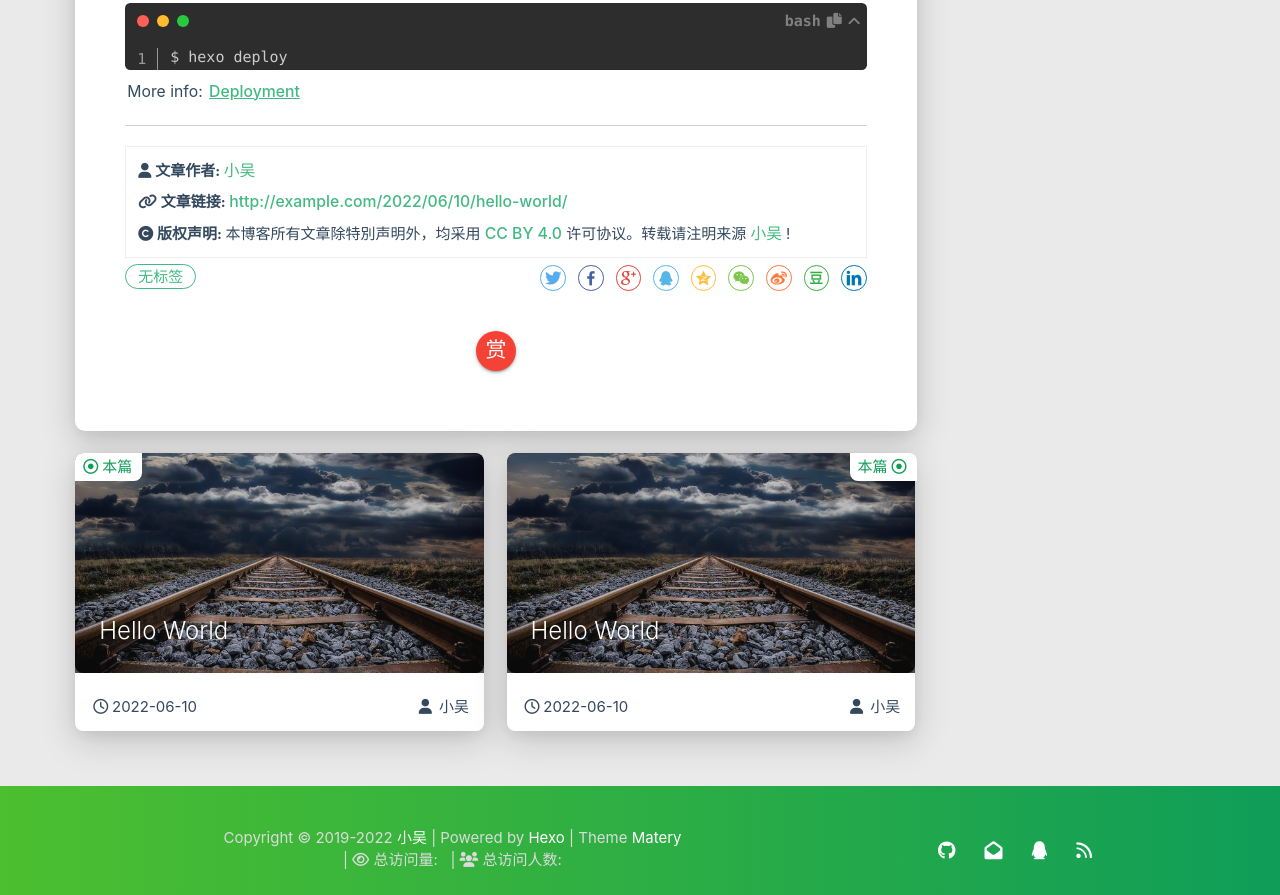
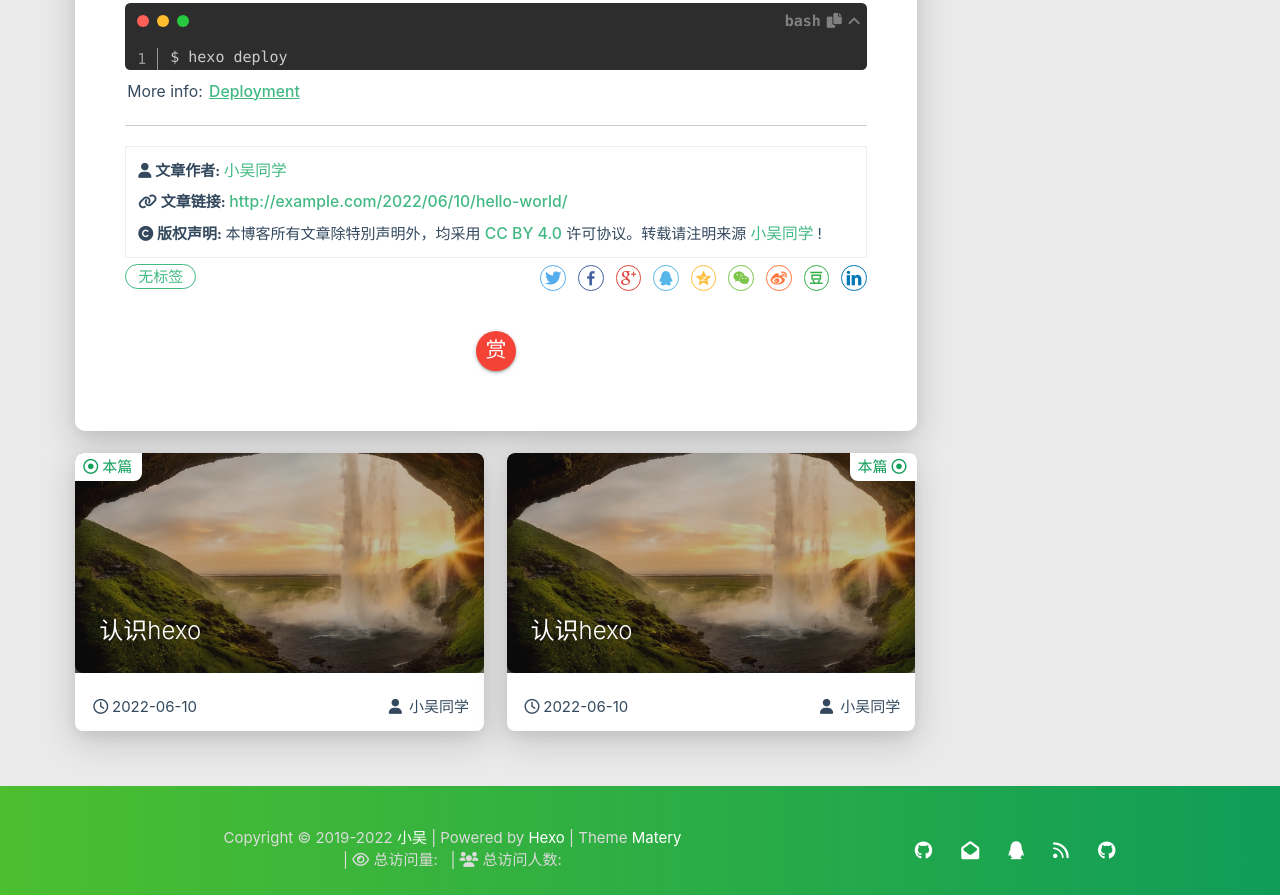
Before and after one commit to 2022022/2022022.github.io, a plain HTML site: page 2022/06/10/hello-world/index.html in a window 1280 px wide. Shown: the part 1173-2068 px from the top of the page. Drawn offline with Linux system fonts and the light colour scheme; some packages are replaced by stand-ins of ours; no server answers; a script that the page names is missing.

Commit message:
Site updated: 2022-06-20 20:39:05

```diff
--- a/2022/06/10/hello-world/index.html
+++ b/2022/06/10/hello-world/index.html
@@ -4,7 +4,7 @@
 
 <head>
     <meta charset="utf-8">
-    <meta name="keywords" content="Hello World, 小吴同学">
+    <meta name="keywords" content="认识hexo, 小吴同学">
     <meta name="description" content="Welcome to Hexo! This is your very first post. Check documentation for more info. If you get any problems when using Hex">
     <meta http-equiv="X-UA-Compatible" content="IE=edge">
     <meta name="viewport" content="width=device-width, initial-scale=1.0, user-scalable=no">
@@ -19,7 +19,7 @@
 
 
 
-    <title>Hello World | 小吴同学</title>
+    <title>认识hexo | 小吴同学</title>
     <link rel="icon" type="image/png" href="/favicon.png">
 
     <link rel="stylesheet" type="text/css" href="/libs/awesome/css/all.min.css">
@@ -312,12 +312,12 @@
 
 
 
-<div class="bg-cover pd-header post-cover" style="background-image: url('/medias/featureimages/12.jpg')">
+<div class="bg-cover pd-header post-cover" style="background-image: url('/medias/featureimages/10.jpg')">
     <div class="container" style="right: 0px;left: 0px;">
         <div class="row">
             <div class="col s12 m12 l12">
                 <div class="brand">
-                    <h1 class="description center-align post-title">Hello World</h1>
+                    <h1 class="description center-align post-title">认识hexo</h1>
                 </div>
             </div>
         </div>
@@ -498,7 +498,7 @@
                     </i>
                 </span>
                 <span class="reprint-info">
-                    <a href="/about" rel="external nofollow noreferrer">小吴</a>
+                    <a href="/about" rel="external nofollow noreferrer">小吴同学</a>
                 </span>
             </div>
             <div class="reprint__type">
@@ -521,7 +521,7 @@
                     本博客所有文章除特別声明外，均采用
                     <a href="https://creativecommons.org/licenses/by/4.0/deed.zh" rel="external nofollow noreferrer" target="_blank">CC BY 4.0</a>
                     许可协议。转载请注明来源
-                    <a href="/about" target="_blank">小吴</a>
+                    <a href="/about" target="_blank">小吴同学</a>
                     !
                 </span>
             </div>
@@ -726,9 +726,9 @@
                     <div class="card-image">
 
 
-                        <img src="/medias/featureimages/12.jpg" class="responsive-img" alt="Hello World">
+                        <img src="/medias/featureimages/10.jpg" class="responsive-img" alt="认识hexo">
 
-                        <span class="card-title">Hello World</span>
+                        <span class="card-title">认识hexo</span>
                     </div>
                 </a>
                 <div class="card-content article-content">
@@ -744,7 +744,7 @@
                         <span class="publish-author">
 
                             <i class="fas fa-user fa-fw"></i>
-                            小吴
+                            小吴同学
 
                         </span>
                     </div>
@@ -764,9 +764,9 @@
                     <div class="card-image">
 
 
-                        <img src="/medias/featureimages/12.jpg" class="responsive-img" alt="Hello World">
+                        <img src="/medias/featureimages/10.jpg" class="responsive-img" alt="认识hexo">
 
-                        <span class="card-title">Hello World</span>
+                        <span class="card-title">认识hexo</span>
                     </div>
                 </a>
                 <div class="card-content article-content">
@@ -782,7 +782,7 @@
                         <span class="publish-author">
 
                             <i class="fas fa-user fa-fw"></i>
-                            小吴
+                            小吴同学
 
                         </span>
                     </div>
@@ -1034,6 +1034,12 @@
         <i class="fas fa-rss"></i>
     </a>
 
+
+
+    <a href="https://github.com/blinkfox" class="tooltipped" target="_blank" data-tooltip="访问我的GitHub" data-position="top" data-delay="50">
+        <i class="fab fa-github"></i>
+    </a>
+
 </div>
     </div>
 </footer>
--- a/atom.xml
+++ b/atom.xml
@@ -6,7 +6,7 @@
   <link href="http://example.com/atom.xml" rel="self"/>
 
   <link href="http://example.com/"/>
-  <updated>2022-06-10T01:36:25.373Z</updated>
+  <updated>2022-06-20T12:25:17.540Z</updated>
   <id>http://example.com/</id>
 
   <author>
@@ -17,11 +17,11 @@
   <generator uri="https://hexo.io/">Hexo</generator>
 
   <entry>
-    <title>Hello World</title>
+    <title>认识hexo</title>
     <link href="http://example.com/2022/06/10/hello-world/"/>
     <id>http://example.com/2022/06/10/hello-world/</id>
     <published>2022-06-10T07:32:24.499Z</published>
-    <updated>2022-06-10T01:36:25.373Z</updated>
+    <updated>2022-06-20T12:25:17.540Z</updated>
 
 
 
--- a/search.xml
+++ b/search.xml
@@ -4,7 +4,7 @@
 
 
     <entry>
-      <title>Hello World</title>
+      <title>认识hexo</title>
       <link href="/2022/06/10/hello-world/"/>
       <url>/2022/06/10/hello-world/</url>
 
```
Also changed, not shown: about/index.html (+18 -0 lines), archives/2022/06/index.html (+9 -3 lines), archives/2022/index.html (+9 -3 lines), archives/index.html (+9 -3 lines), categories/index.html (+6 -0 lines), contact/index.html (+6 -0 lines), friends/index.html (+6 -0 lines), index.html (+15 -3 lines), tags/index.html (+6 -0 lines).
